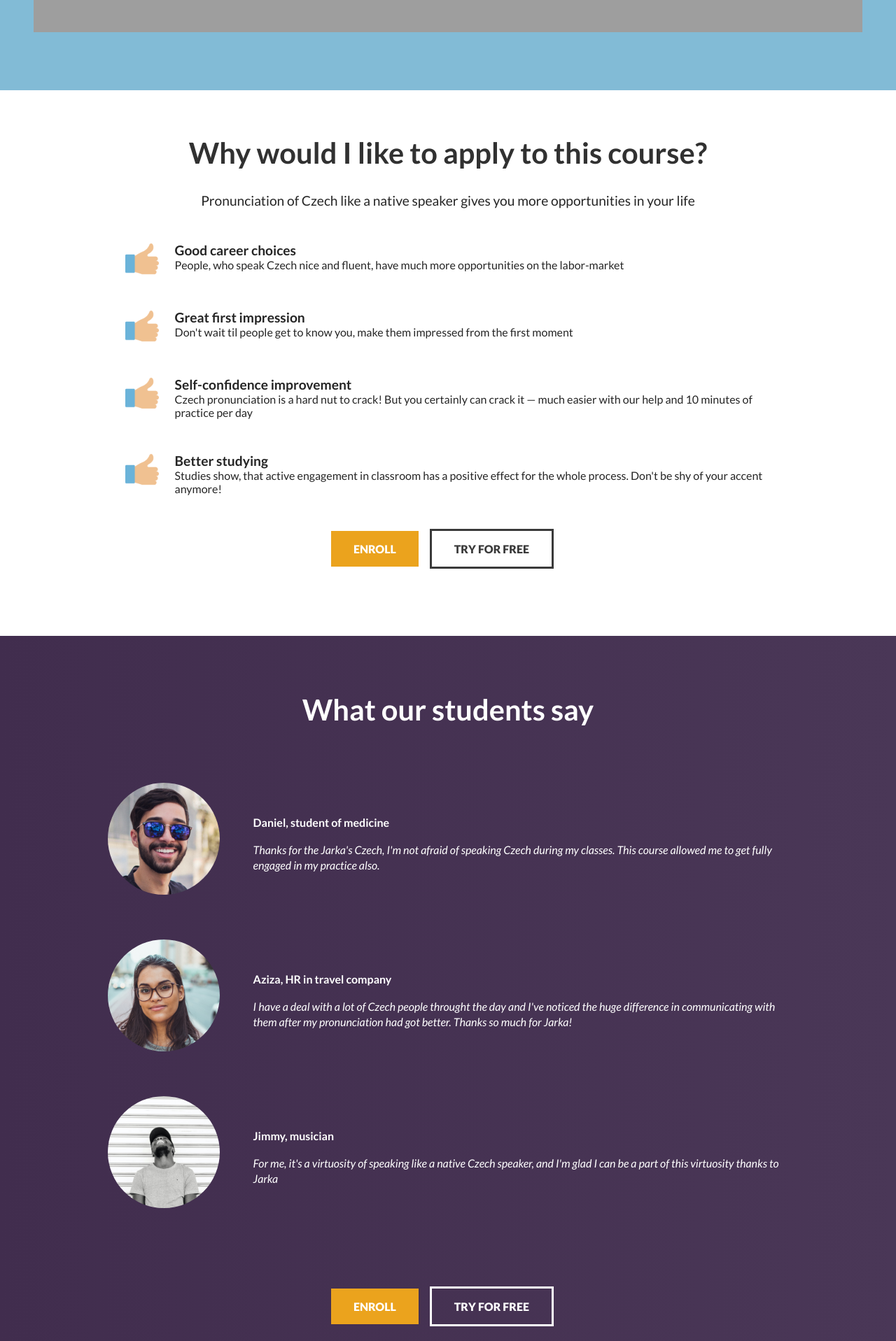
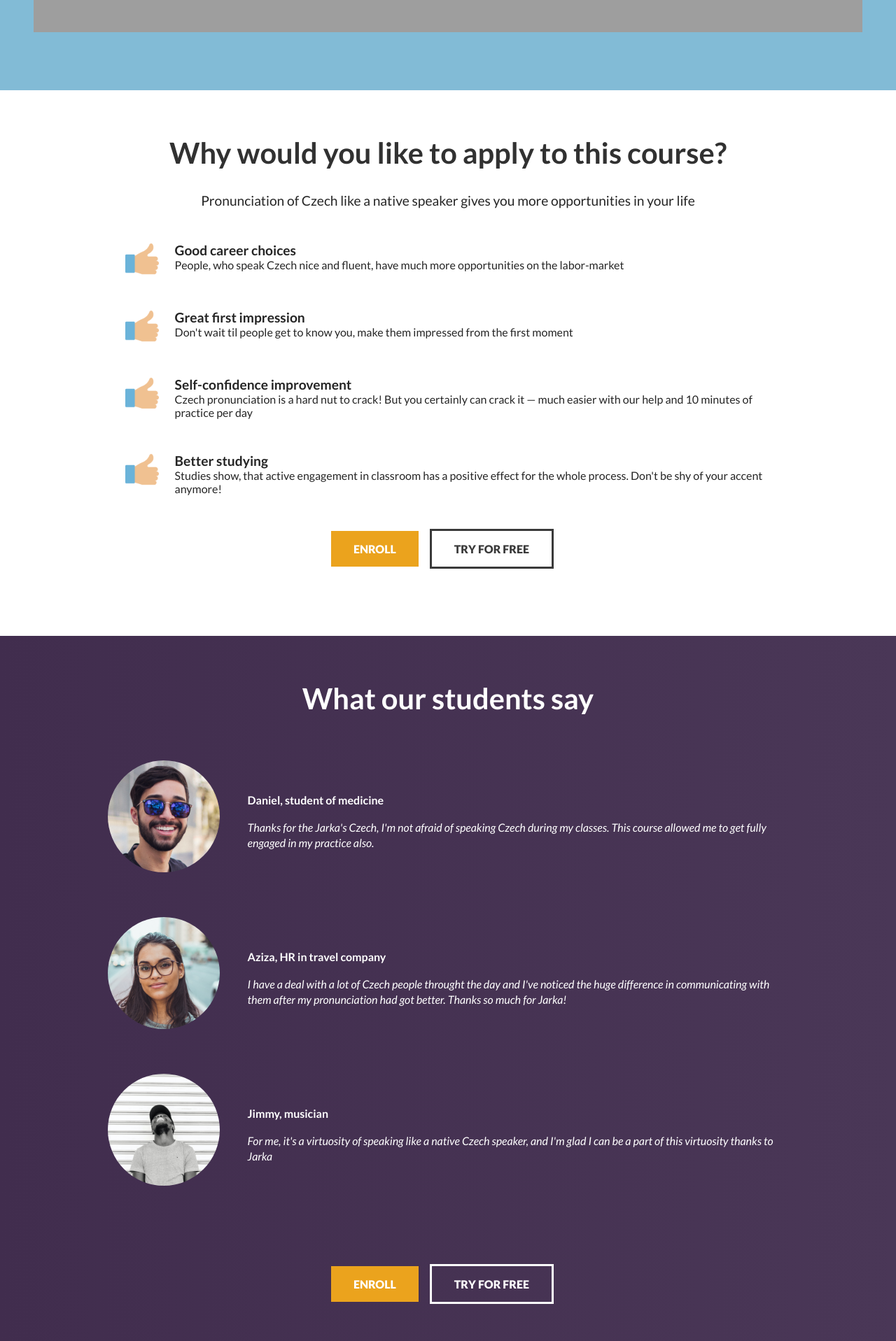
Before and after one commit to t-pyrope/jarkas-czech, a React (Create React App) app: page / in a window 1280 px wide. Shown: the part 880-2797 px from the top of the page at 70% size. Built offline with nearby package versions, Linux system fonts and the light colour scheme; grey boxes are pictures that could not be loaded; a web font is replaced by a local one.

Commit message:
Small design improvements

```diff
--- a/src/components/AdvantagesSection.js
+++ b/src/components/AdvantagesSection.js
@@ -8,7 +8,7 @@ const AdvantagesSection = () => {
     return(
         <StyledAdvantages>
             <div className="headline">
-                <h2>Why would I like to apply to this course?</h2>
+                <h2>Why would you like to apply to this course?</h2>
                 <p>Pronunciation of Czech like a native speaker gives you more opportunities in your life</p>
             </div>
                 <Advantages>
--- a/src/components/CourseSection.js
+++ b/src/components/CourseSection.js
@@ -9,7 +9,7 @@ const CourseSection = () => {
             <Welcome>
                 <div className="title">
                     <h2>Do you want to </h2>
-                    <h2>sound in like</h2>
+                    <h2>sound like</h2>
                     <h2>a <span>native speaker</span> in <span>Czech</span>?</h2>
                 </div>
                 <p>Start to work on your pronunciation today and get rid of your accent!</p>
--- a/src/components/EnrollSection.js
+++ b/src/components/EnrollSection.js
@@ -72,7 +72,7 @@ overflow: hidden;
 background-color: white;
 box-shadow: 1px 0px 10px #5c5c5c;;
 width: 30%;
-margin-right: 4rem;
+margin: 0rem 2rem;
 
 @media (max-width: 1300px){
     width: 80%;
--- a/src/components/ExpectSection.js
+++ b/src/components/ExpectSection.js
@@ -5,7 +5,7 @@ import medal from '../img/medal.png';
 const ExpectSection = () => {
     return(
         <ExpectStyled>
-            <h2>What can I expect from my enrolment?</h2>
+            <h2>What can you expect from enrolment?</h2>
             <Advantages>
                 <Advantage>
                     <img src={medal} alt="medal" />
--- a/src/components/RecommendationSection.js
+++ b/src/components/RecommendationSection.js
@@ -27,7 +27,7 @@ const RecommendationSection = () => {
 
 const RecStyled = styled.div`
     width: 100%;
-    padding: 3rem 2rem;
+    padding: 4rem 10rem;
     color: white;
     display: flex;
     flex-direction: column;
@@ -39,11 +39,23 @@ const RecStyled = styled.div`
     h2 {
         text-align: center;
         color: white;
-        margin-bottom: 2rem;
+        margin-bottom: 3rem;
     }
 
     @media (max-width: 1300px){
-        padding-top: 5rem;
+        padding: 4rem 2rem;
+
+        h2 {
+            margin-bottom: 1rem;
+        }
+    }
+
+    @media (max-width: 600px) {
+        padding: 3rem 0.5rem;
+
+        h2 {
+            margin-bottom: 0;
+        }
     }
 `
 
@@ -87,7 +99,7 @@ const RecStyle = styled.div`
         flex-direction: row;
         margin: 3rem auto;
         .description {
-            margin-left: 3rem;
+            margin-left: 2.5rem;
         }
         p {
             text-align: left;
```
